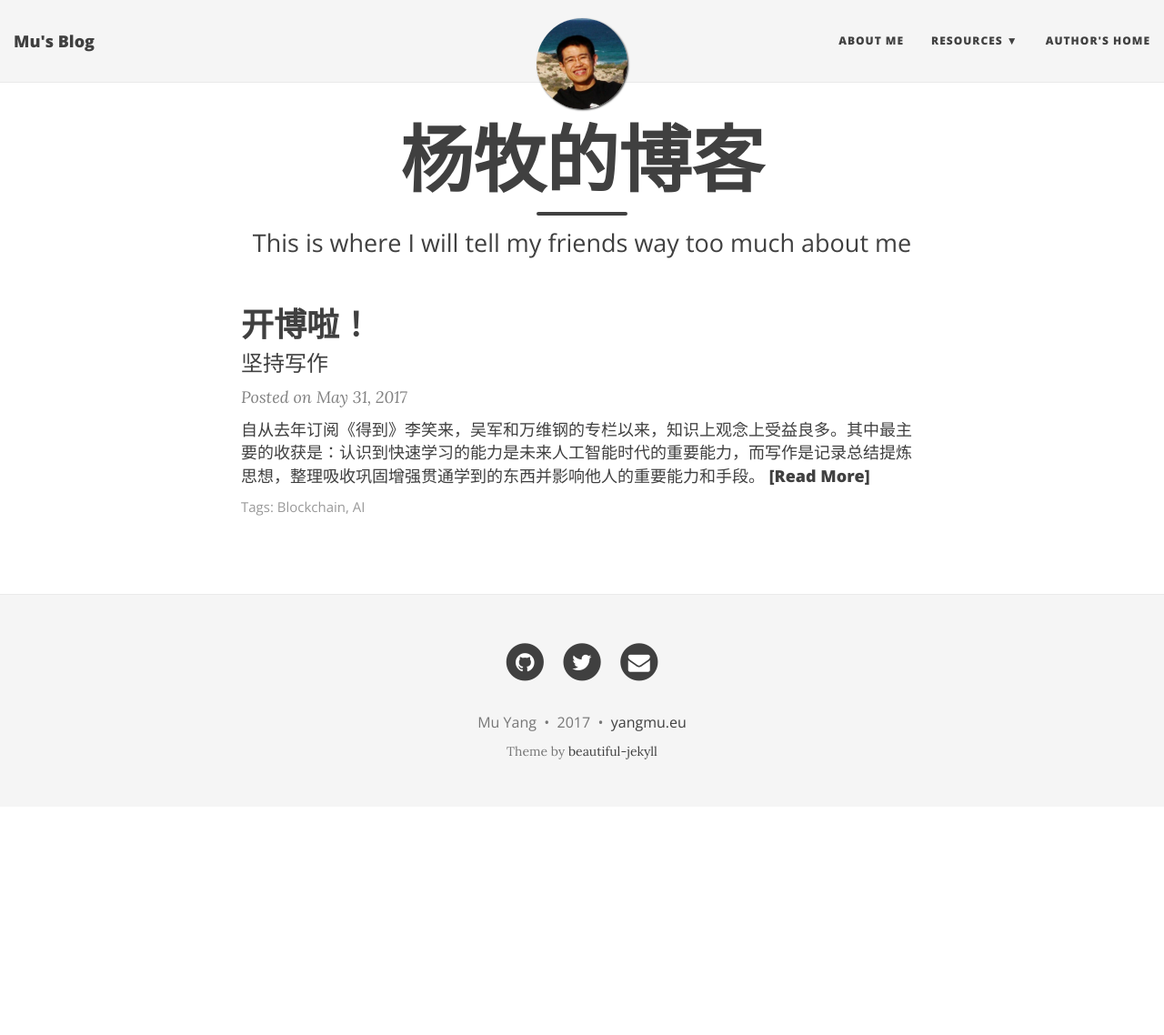
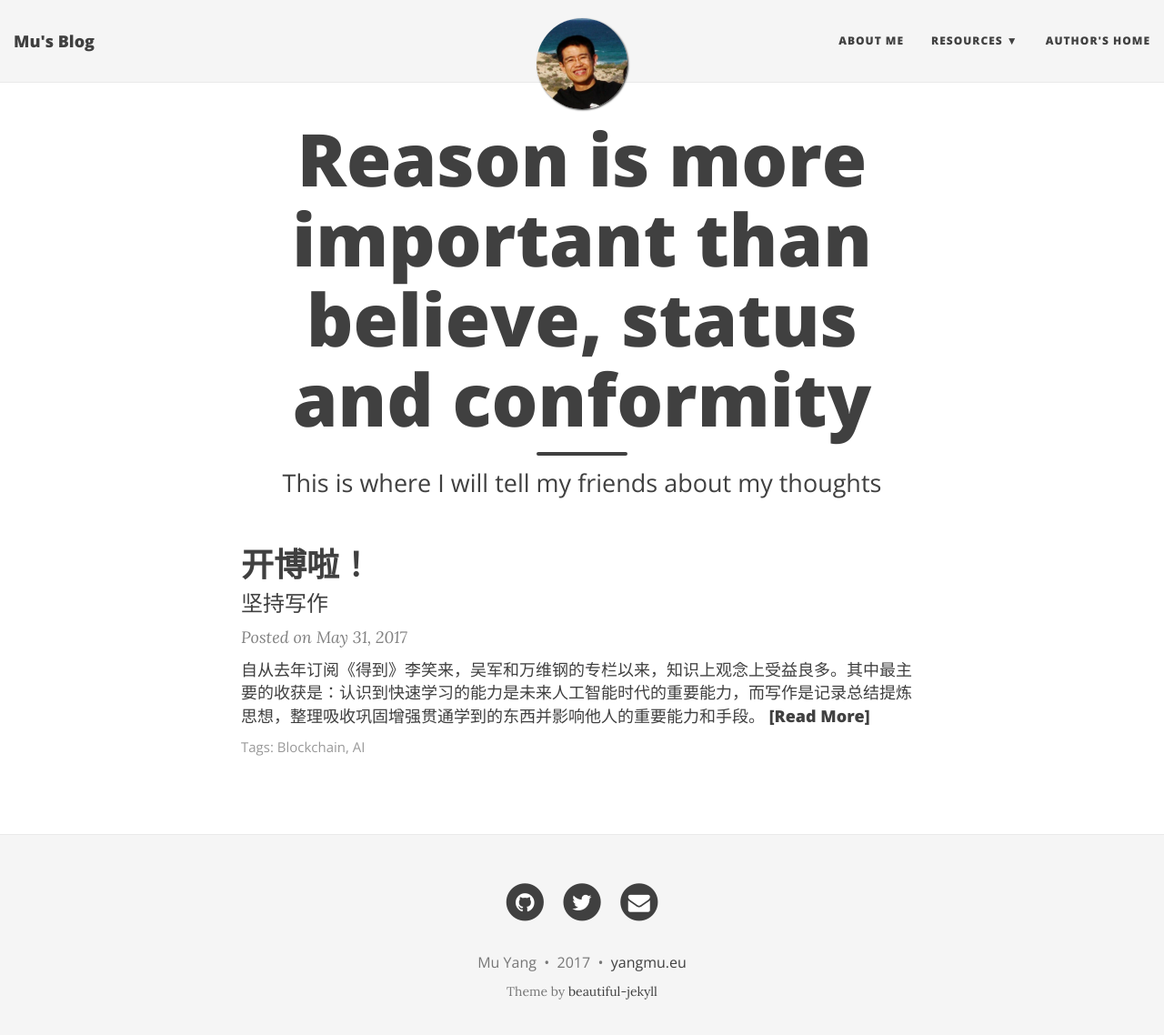
Before and after one commit to myang/myang.github.io, a Jekyll site: the page built from index.html, in a window 1280 px wide and 1151 px high. Shown: the top 1138 px of the window at 91% size. Built offline with Jekyll 4.4.1, drawn with Linux system fonts in a browser that asks for light colours; nearby versions of some CDN libraries; the list of posts is cut into pages by our own code.

Commit message:
update title and subtitle

```diff
--- a/index.html
+++ b/index.html
@@ -1,7 +1,7 @@
 ---
 layout: page
-title: 杨牧的博客
-subtitle: This is where I will tell my friends way too much about me
+title: Reason is more important than believe, status and conformity
+subtitle: This is where I will tell my friends about my thoughts
 use-site-title: true
 ---
 
```
